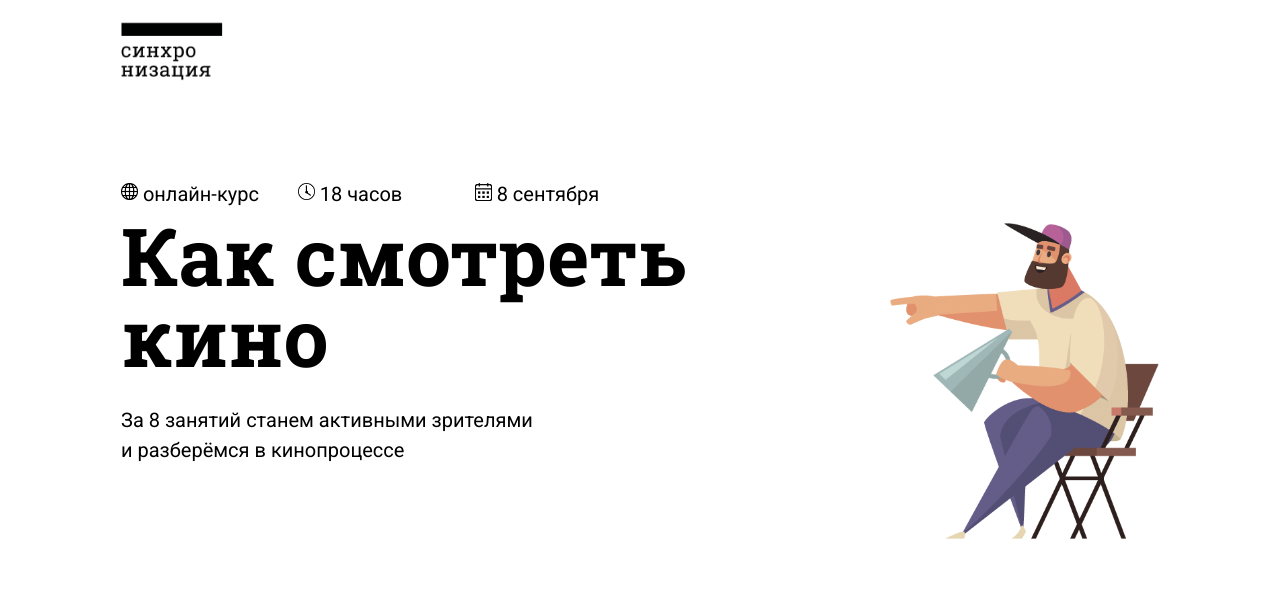
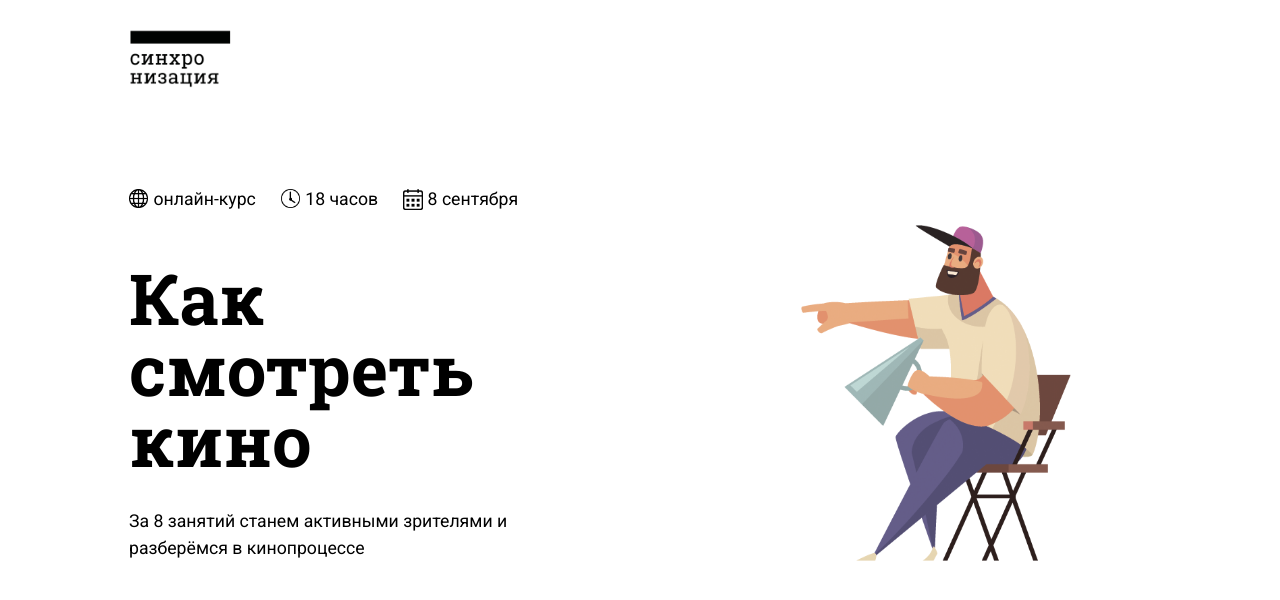
Before and after one commit to Soganyy/FirstHtmlCSS, a plain HTML site: page index.html in a window 1280 px wide. Drawn offline with Linux system fonts and the light colour scheme.

Commit message:
topgroup1 done building, css again

```diff
--- a/style.css
+++ b/style.css
@@ -1,31 +1,35 @@
 @import url('https://fonts.googleapis.com/css2?family=Roboto+Slab:wght@100;200;300;400;500;600;700;800;900&display=swap');
 @import url('https://fonts.googleapis.com/css2?family=Roboto:ital,wght@0,100;0,300;0,400;0,500;0,700;0,900;1,100;1,300;1,400;1,500;1,700;1,900&display=swap');
 
+#imginheader{
+    width: 8%;
+    margin-left: 122px;
+    margin-top: 21px;
+}
+
+
+
+
 
 .topgroup{
-    width: 74%;
+    margin-left: 121px;
+    margin-top: 96px;
+    width: 74.5%;
+    display: flex;
 }
-
-#imginheader{
-    position: absolute;
-    width: 8%;
-    left: 121px;
-    top: 21px;
+.group1{
+    width: 43.6vw;
 }
-
-.group1{
-    position: absolute;
-    width: 44%;
-    left: 121px;
-    top: 183px;
+.altgroup1{
+    display: flex;
 }
 #photo1{
-    width: 3%;
+    width: 1.52vw;
     height: 75%;
     margin-right: 5px;
 }
 #photo1a{
-    width: 3%;
+    width: 1.52vw;
     height: 75%;
     margin-right: 5px;
     margin-left: 25px;
@@ -34,39 +38,28 @@
     font-family: 'Roboto';
     font-style: normal;
     font-weight: 400;
-    font-size: 20px;
-    line-height: 115%;
-    width: 130px;
-    height: 32px;
-}
-.altgroup1{
-    display: flex;
+    font-size: 1.38vw;
 }
 .altgroup2{
-
+    margin-top: 52px;
 }
 .t2{
-    width: 628px;
-    height: 190px;
     font-family: 'Roboto Slab';
     font-style: normal;
     font-weight: 700;
-    font-size: 80px;
+    font-size: 5.5vw;
     line-height: 101.38%;
 }
 .t3{
-    width: 414px;
-    height: 62px;
+    margin-top: 33px;
     font-family: 'Roboto';
     font-style: normal;
     font-weight: 400;
-    font-size: 20px;
+    font-size: 1.38vw;
     line-height: 150%;
 }
-
 #firstmanimage{
-    position: absolute;
-    width: 21%;
-    left: 890px;
-    top: 223px;
+    margin-left: 204px;
+    margin-top: 36px;
+    width: 21.1vw;
 }
```
